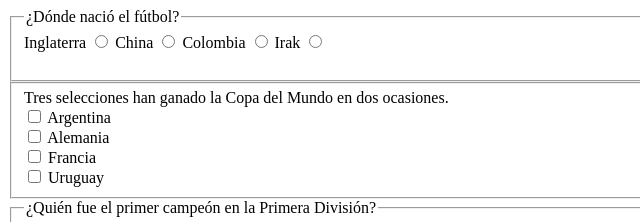
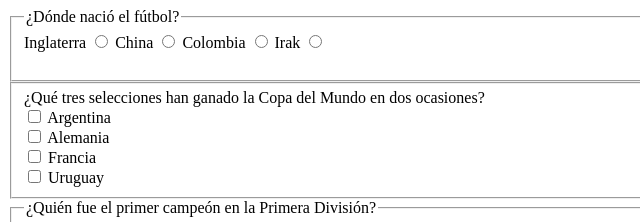
Before and after one commit to VictorMaVargas/quiz, a plain HTML site: page index.html in a window 1280 px wide. Shown: the top 222 px of the page, 0-640 px from the left. Drawn offline with Linux system fonts and the light colour scheme; a script that the page names is missing.

Commit message:
nuevo cambio

```diff
--- a/index.html
+++ b/index.html
@@ -21,7 +21,7 @@
           <input id="irak" type="radio" name="futbol" value="irak"><br><br>
         </fieldset>
         <fieldset>
-            <label for="afu">Tres selecciones han ganado la Copa del Mundo en dos ocasiones.</label><br>
+            <label for="afu">¿Qué tres selecciones han ganado la Copa del Mundo en dos ocasiones?</label><br>
             <!-- repuesta Argentina, Francia y Uruguay-->
             <input id="arg" type="checkbox" name="arg" value="Argentina">
             <label for="arg">Argentina</label><br>
```
